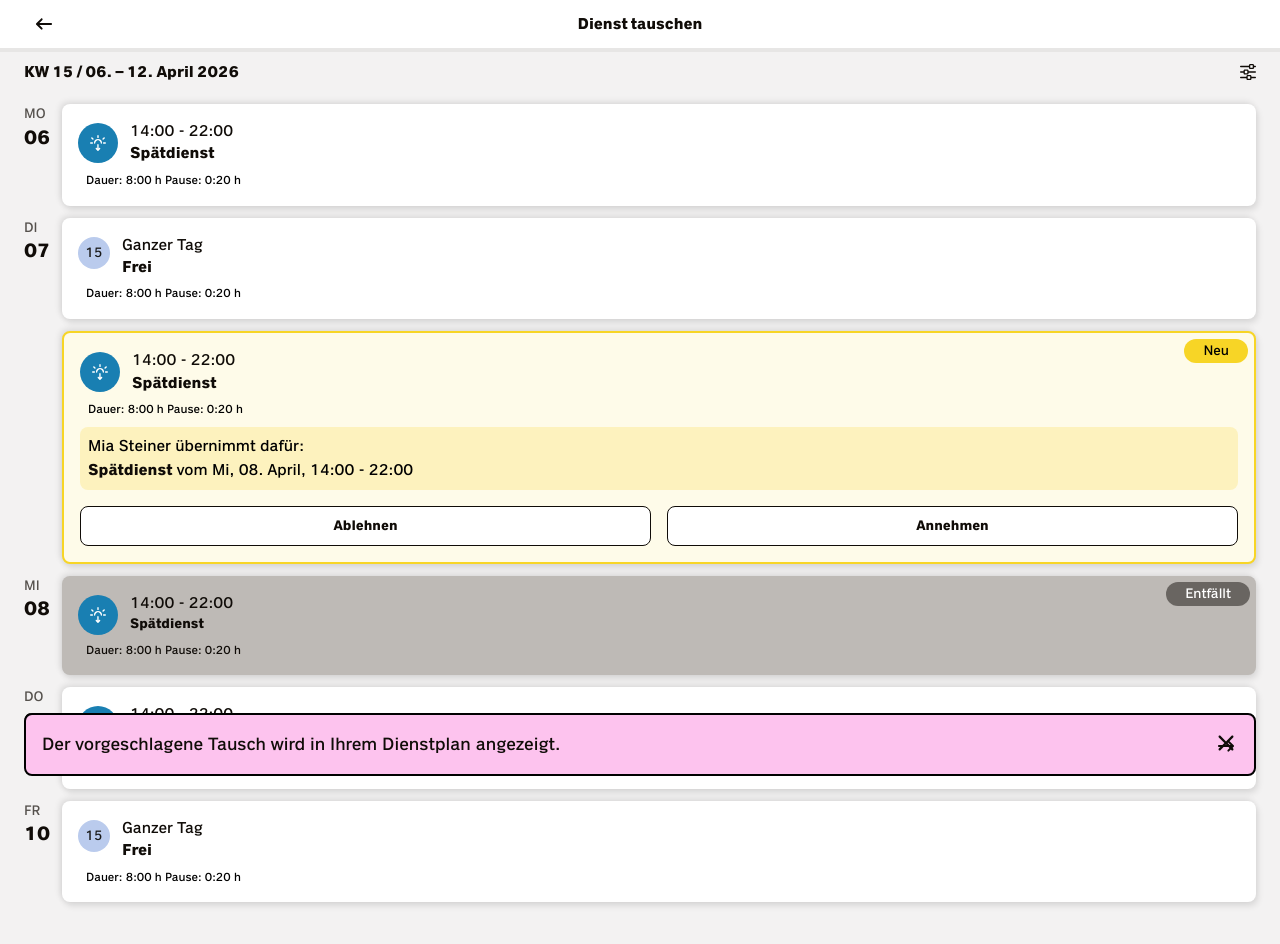
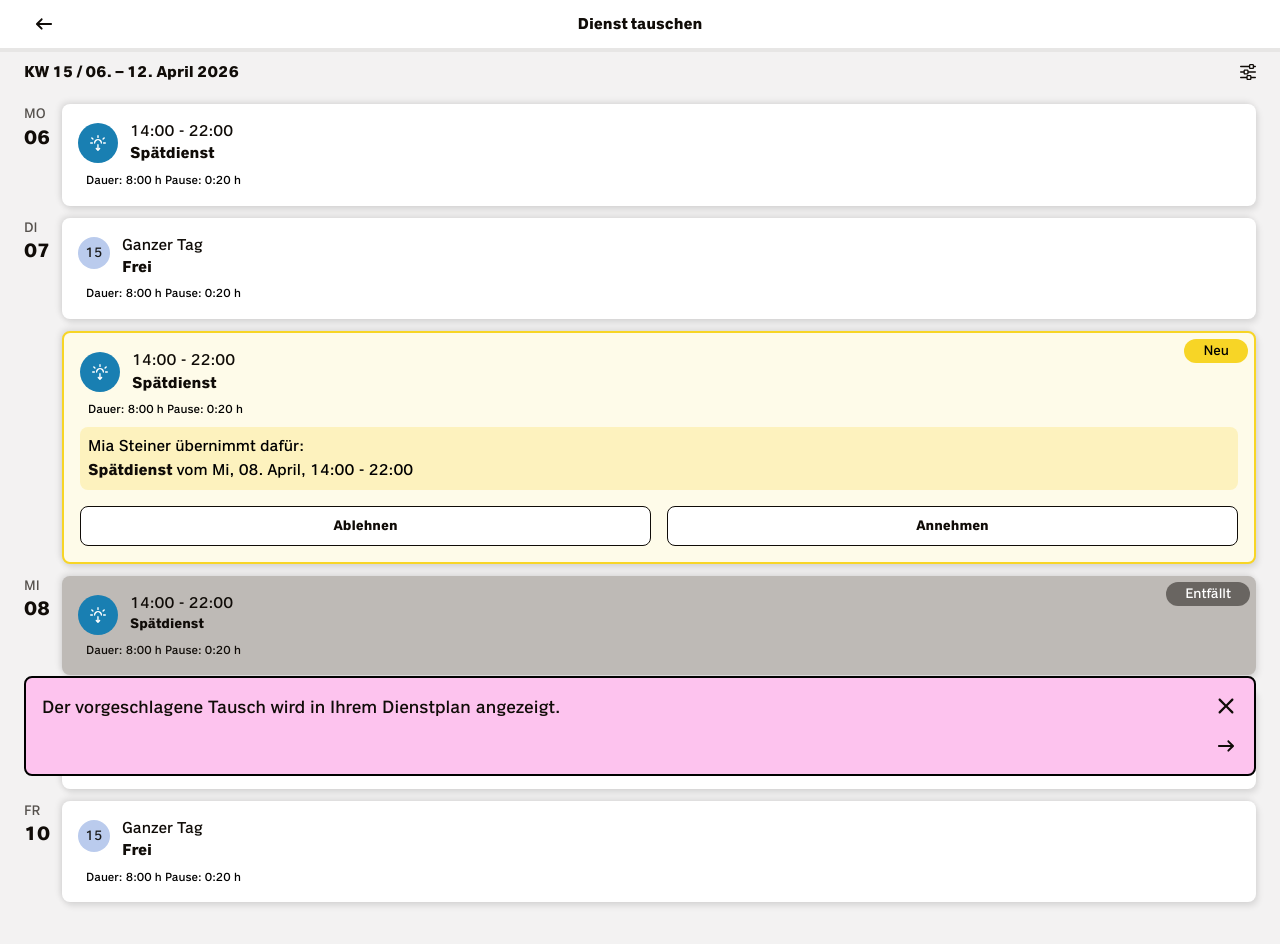
Before and after one commit to oemch/sbb-dienst-tausch, a Next.js app: page /wochenkalender-1 in a window 1280 px wide. Shown: the top 944 px of the page. Built offline with nearby package versions, Linux system fonts and the light colour scheme.

Commit message:
Fix: WochenkalenderOverlay Kachel 1 Mindesthöhe - Kachel 1 hat jetzt minHeight 100px für mindestens 2 Zeilen - Verhindert Überlappung von Close-Icon und Pfeil-Icon auf größeren Bildschirmen

```diff
--- a/app/components/WochenkalenderOverlay.tsx
+++ b/app/components/WochenkalenderOverlay.tsx
@@ -105,7 +105,7 @@ export default function WochenkalenderOverlay({ overlayState, setOverlayState }:
               transition: `${SLIDE_TRANSITION}, ${FADE_TRANSITION}`,
             }}
           >
-            <div className="bg-[#FDC3EE] border-2 border-black rounded-[8px] p-[16px] flex flex-col gap-0 relative">
+            <div className="bg-[#FDC3EE] border-2 border-black rounded-[8px] p-[16px] flex flex-col gap-0 relative" style={{ minHeight: '100px' }}>
               {/* Schließen-Button oben rechts */}
               <button
                 onClick={handleCloseClick}
@@ -120,7 +120,7 @@ export default function WochenkalenderOverlay({ overlayState, setOverlayState }:
                   className="w-full h-full"
                 />
               </button>
-              <p className="font-normal leading-normal text-[#100c08] text-[18px] text-left pr-[48px]">
+              <p className="font-normal leading-normal text-[#100c08] text-[18px] text-left pr-[48px] flex-1" style={{ minHeight: '54px' }}>
                 Der vorgeschlagene Tausch wird in Ihrem Dienstplan angezeigt.
               </p>
               <div className="absolute bottom-[16px] right-[16px]">
```
